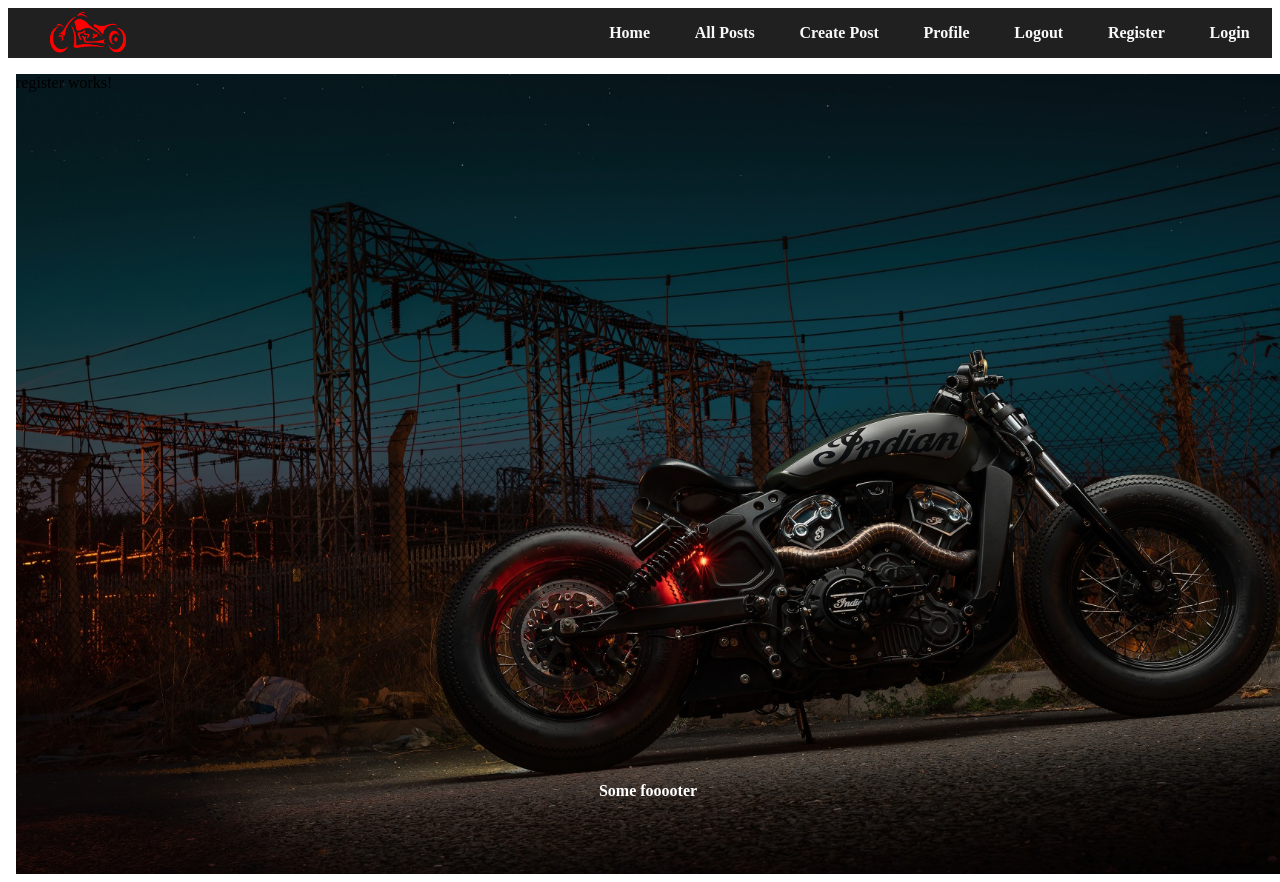
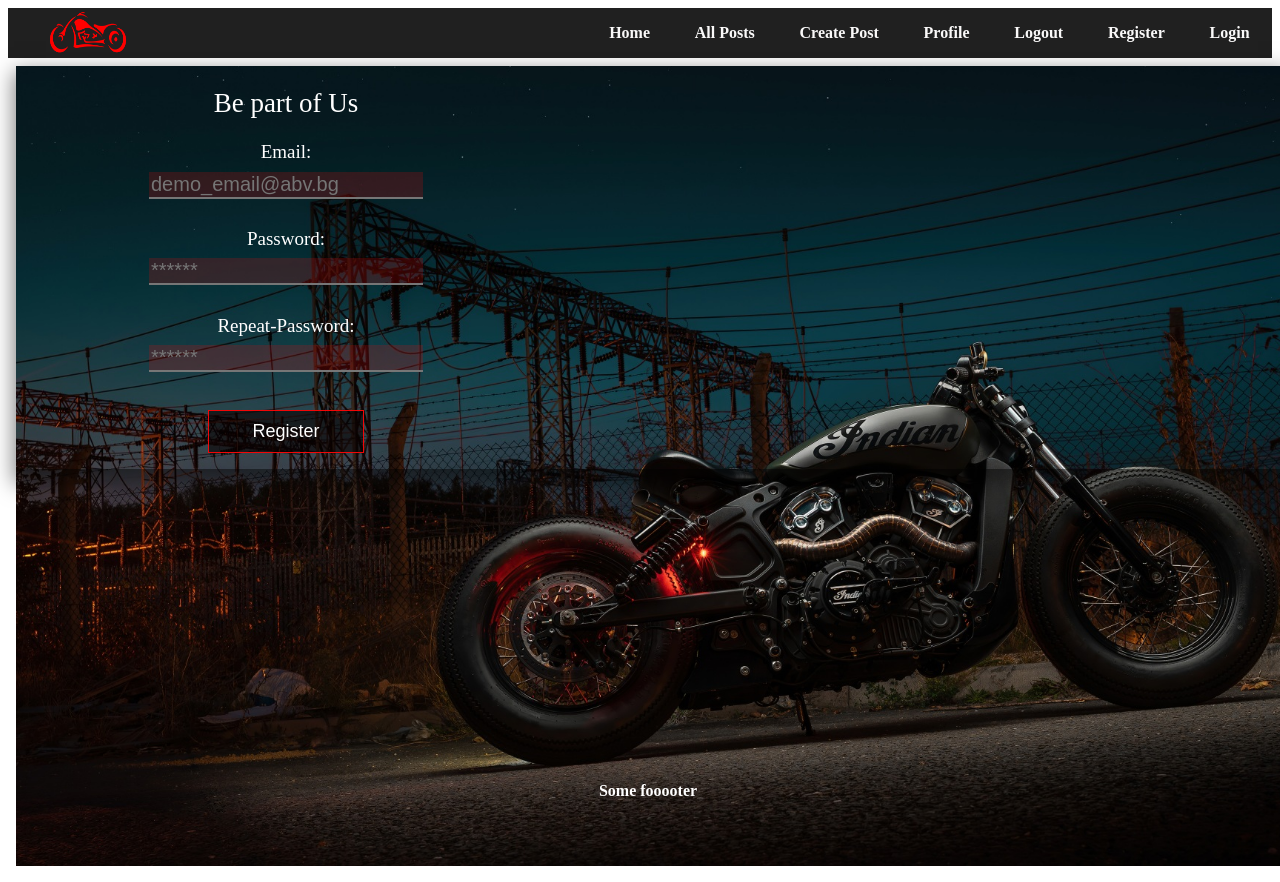
Before and after one commit to 2HEADSs/SPA-Angular, an Angular app in the folder motorcycle-app/: page /auth/register in a window 1280 px wide. Built offline with nearby package versions, Linux system fonts and the light colour scheme.

Commit message:
add register page

```diff
--- a/motorcycle-app/src/app/auth/auth.module.ts
+++ b/motorcycle-app/src/app/auth/auth.module.ts
@@ -2,6 +2,7 @@ import { NgModule } from '@angular/core';
 import { CommonModule } from '@angular/common';
 import { RegisterComponent } from './register/register.component';
 import { LoginComponent } from './login/login.component';
+import { RouterModule } from '@angular/router';
 
 
 
@@ -11,7 +12,8 @@ import { LoginComponent } from './login/login.component';
     LoginComponent
   ],
   imports: [
-    CommonModule
+    CommonModule,
+    RouterModule
   ]
 })
 export class AuthModule { }
--- a/motorcycle-app/src/app/auth/register/register.component.css
+++ b/motorcycle-app/src/app/auth/register/register.component.css
@@ -0,0 +1,82 @@
+
+.register-section {
+
+    margin: auto;
+    width: 740px auto;
+    height: 590px auto;
+    /* margin-top: 2em; */
+    left: 35%;
+    text-align: center;
+    display: flex;
+    color: white;
+    box-shadow: 3px 10px 20px 5px rgba(0, 0, 0, .5);
+}
+
+
+.reg-form {
+    width: 540px;
+    /* padding: 30px 0; */
+    /* transition: .2s; */
+}
+
+.reg-form>h2 {
+    font-weight: 350;
+    font-size: 27px;
+    margin-bottom: 0.8em;
+}
+
+
+
+.inputs {
+    margin: 18px 0;
+    font-size: 20px;
+    /* padding: 10px; */
+    width: 270px;
+    border-top: none;
+    border-left: none;
+    border-right: none;
+    background: rgba(232, 8, 8, 0.2);
+    color: white;
+    outline: none;
+}
+
+.list-form {
+    list-style-type: none;
+    padding: 0;
+}
+
+#reg-btn {
+    border: 1px solid rgb(243, 6, 6);
+    background: rgba(7, 0, 0, 0.6);
+
+    font-size: 18px;
+    color: white;
+    margin-top: 20px;
+    padding: 10px 43px;
+    cursor: pointer;
+    transition: .4s;
+}
+
+#reg-btn:hover {
+    background: rgba(0, 0, 0, 0.8);
+    padding: 10px 80px;
+}
+
+label {
+    display: block;
+    width: 100%;
+    margin-top: 0.6em;
+    padding: 0;
+    border: none;
+    outline: none;
+    box-sizing: border-box;
+    font-size: 19px;
+}
+
+label {
+    margin-bottom: -0.5em;
+}
+
+label:nth-of-type(2) {
+    margin-top: 3em;
+}
--- a/motorcycle-app/src/app/auth/register/register.component.html
+++ b/motorcycle-app/src/app/auth/register/register.component.html
@@ -1 +1,26 @@
-<p>register works!</p>
+<section id="register-page">
+    <div class="register-section">
+
+
+        <form  class="reg-form">
+            <h2>Be part of Us</h2>
+            <ul class="list-form">
+                <li>
+                    <label for="email">Email:</label>
+                    <input type="text" class="inputs" id="email" name="email" value="" placeholder="demo_email@abv.bg " />
+                </li>
+                <li>
+                    <label for="password">Password:</label>
+                    <input type="password" class="inputs" id="password" name="password" placeholder="******" />
+                </li>
+                <li>
+                    <label for="repeat-password">Repeat-Password:</label>
+                    <input type="password" class="inputs" id="repeat-password" name="repass" placeholder="******" />
+                </li>
+                <li id="btn">
+                    <button id="reg-btn">Register</button>
+                </li>
+            </ul>
+        </form>
+    </div>
+</section>
```
